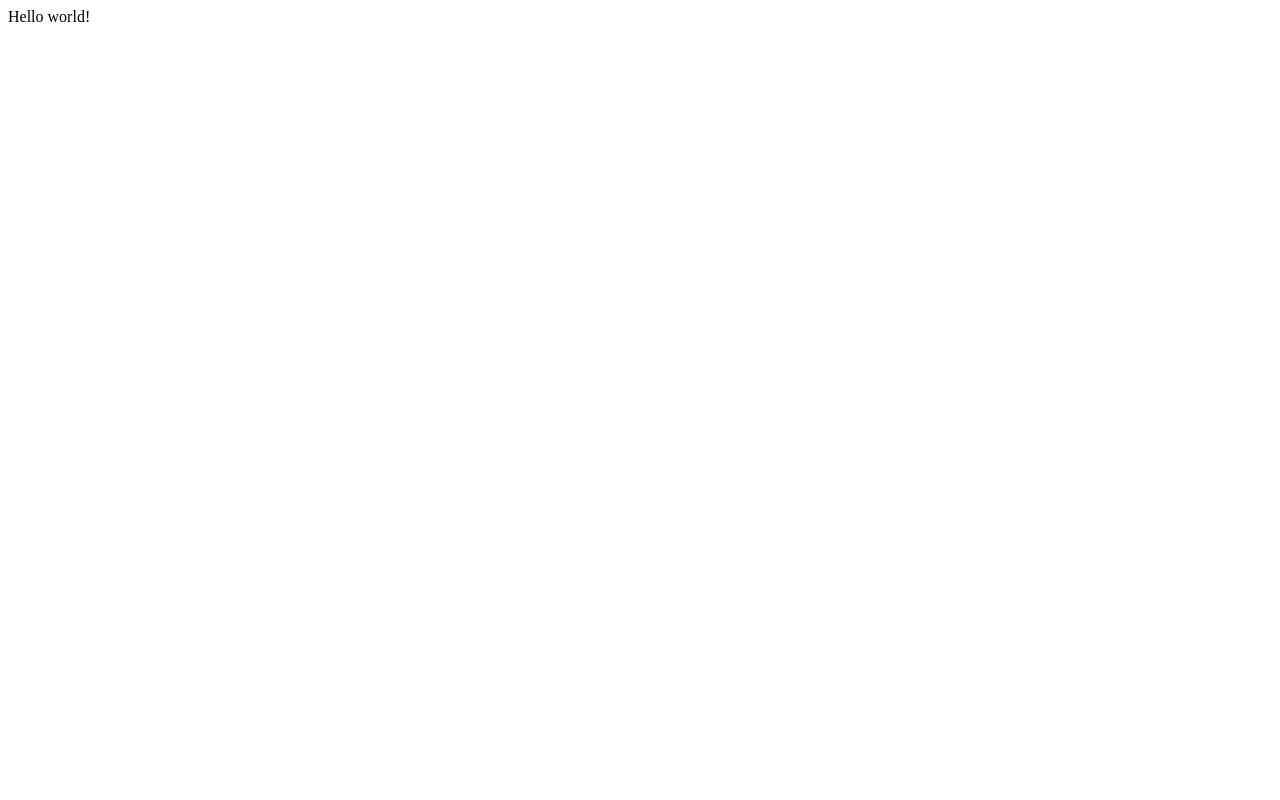
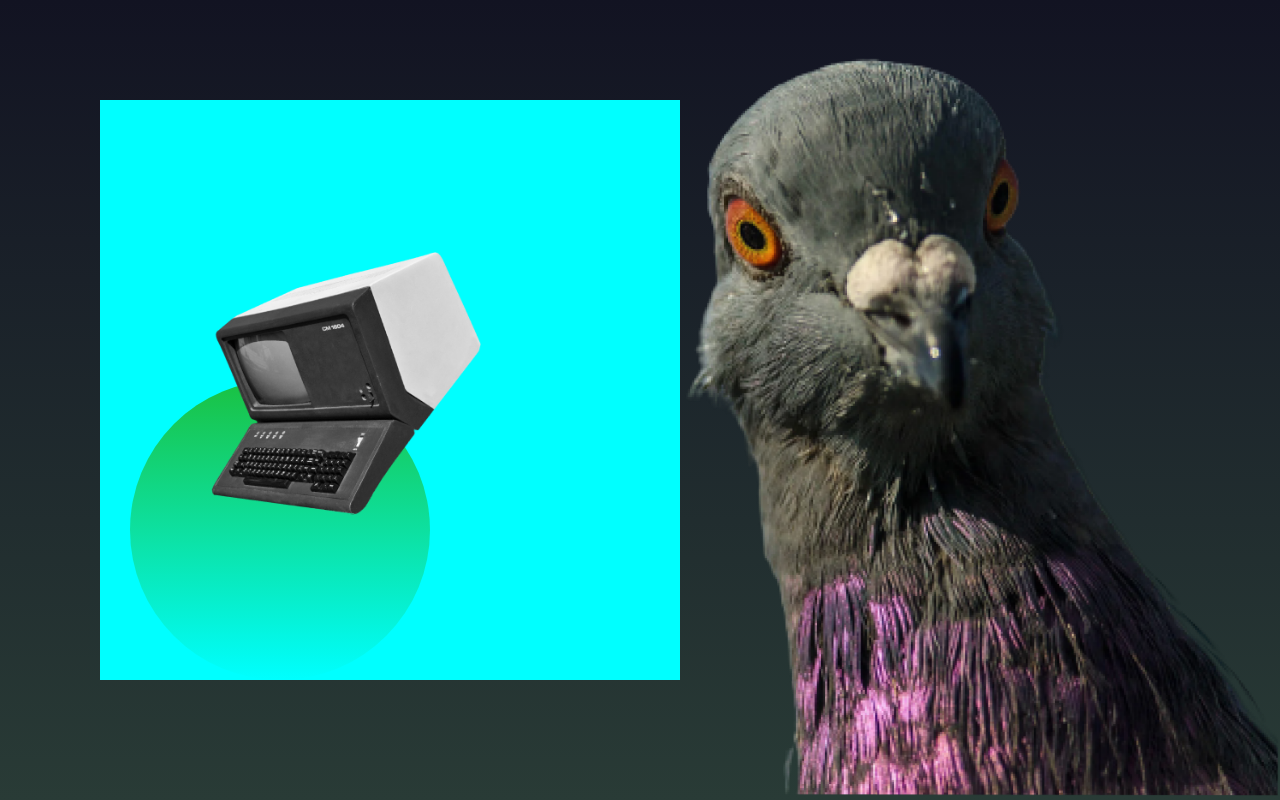
Before and after one commit to eternaldreamers/eternaldreamers, an Astro site: page / in a window 1280 px wide. Built offline with nearby package versions, Linux system fonts and the light colour scheme; Astro itself is replaced by a stand-in of ours.

Commit message:
:sparkles: owo

```diff
--- a/src/pages/index.astro
+++ b/src/pages/index.astro
@@ -4,7 +4,15 @@ import "../styles/index.scss"
 
 <!DOCTYPE html>
 <html lang="en">
-	<body>
-		Hello world!
+	<body class="hero">
+		<div class="hero__image--dove">
+			<img src="/hero/dove.png" alt="dove">
+		</div>
+		<div class="hero__container--machine">
+			<div class="hero__container--machine--circle"></div>
+			<div class="hero__container--machine--image">
+				<img src="/hero/machine.png" alt="machine">
+			</div>
+		</div>
 	</body>
 </html>
--- a/src/styles/index.scss
+++ b/src/styles/index.scss
@@ -0,0 +1,42 @@
+.hero {
+    position: relative;
+    margin: 0px;
+    height: 100vh;
+    background: linear-gradient(180deg, #121322 0%, #293B36 100%);
+
+    &__image--dove {
+        position: absolute;
+        bottom: 0;
+        right: 0;
+        img {
+            width: 850px;
+        }
+    }
+
+    &__container--machine {
+        position: relative;
+        left: 100px;
+        top: 100px;
+        background-color: aqua;
+        width: 580px;
+        height: 580px;
+
+        &--circle {
+            position: absolute;
+            background: linear-gradient(180deg, #1AC141 0%, rgba(255, 245, 0, 0) 100%);
+            border-radius: 50%;
+            width: 300px;
+            height: 300px;
+            bottom: 0px;
+            left: 30px;
+        }
+
+        &--image {
+            position: absolute;
+            top: 50px;
+            img {
+                width: 500px;
+            }
+        }
+    }
+}
```
Also changed, not shown: public/hero/dove.png (added), public/hero/machine.png (added).
